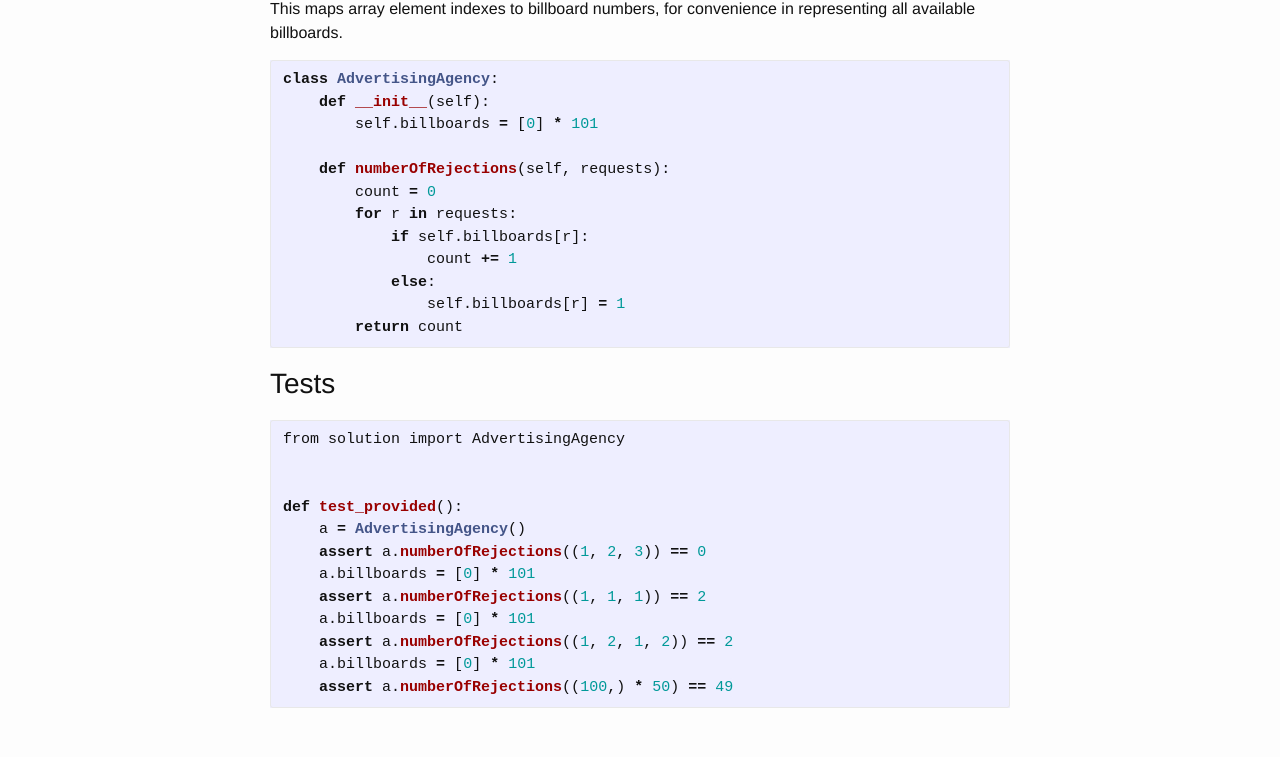
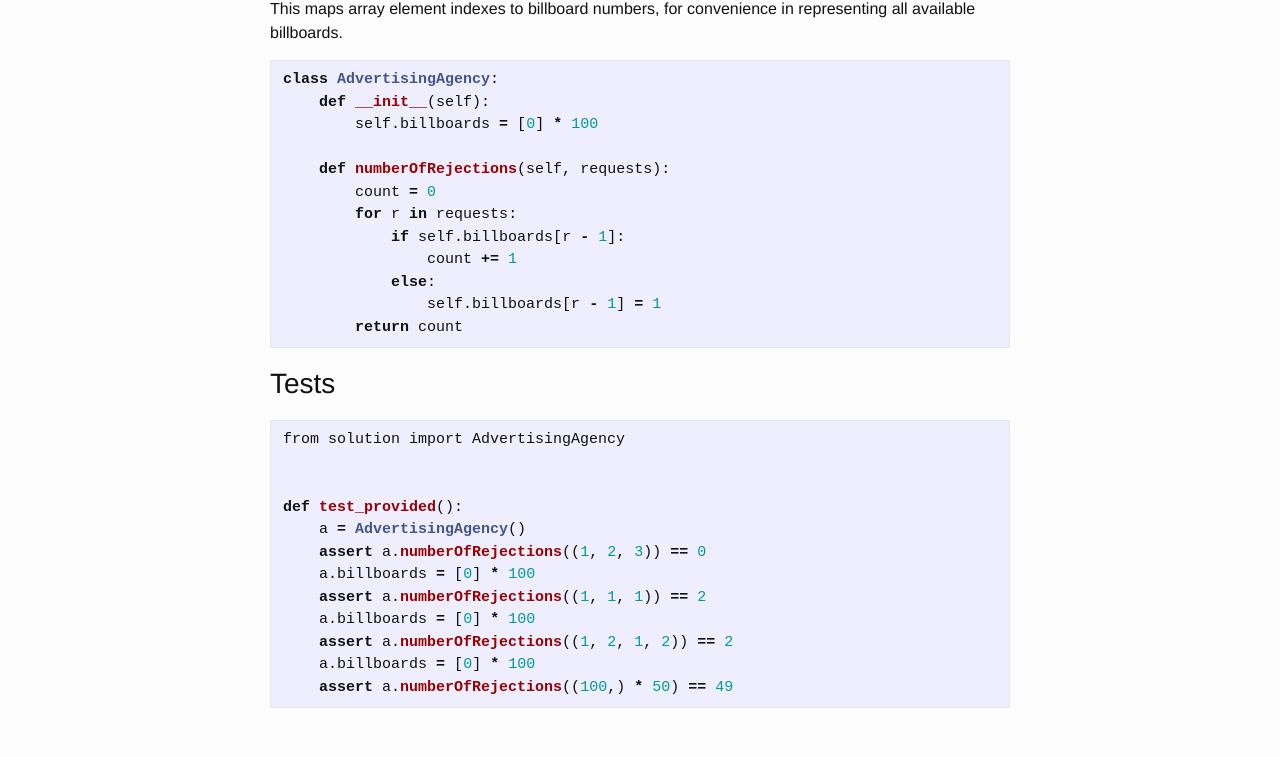
Before and after one commit to bitfragment/exs, a Jekyll site: the page built from _posts/2019-03-23-array.md, in a window 1280 px wide. Shown: the part 1187-1944 px from the top of the page. Built offline with Jekyll 4.4.1, drawn with Linux system fonts in a browser that asks for light colours.

Commit message:
Hotfix solution

````diff
--- a/_posts/2019-03-23-array.md
+++ b/_posts/2019-03-23-array.md
@@ -61,15 +61,15 @@
 ```py
 class AdvertisingAgency:
     def __init__(self):
-        self.billboards = [0] * 101
+        self.billboards = [0] * 100
 
     def numberOfRejections(self, requests):
         count = 0
         for r in requests:
-            if self.billboards[r]:
+            if self.billboards[r - 1]:
                 count += 1
             else:
-                self.billboards[r] = 1
+                self.billboards[r - 1] = 1
         return count
 ```
 
@@ -83,10 +83,10 @@
 def test_provided():
     a = AdvertisingAgency()
     assert a.numberOfRejections((1, 2, 3)) == 0
-    a.billboards = [0] * 101
+    a.billboards = [0] * 100
     assert a.numberOfRejections((1, 1, 1)) == 2
-    a.billboards = [0] * 101
+    a.billboards = [0] * 100
     assert a.numberOfRejections((1, 2, 1, 2)) == 2
-    a.billboards = [0] * 101
+    a.billboards = [0] * 100
     assert a.numberOfRejections((100,) * 50) == 49
 ```
````
